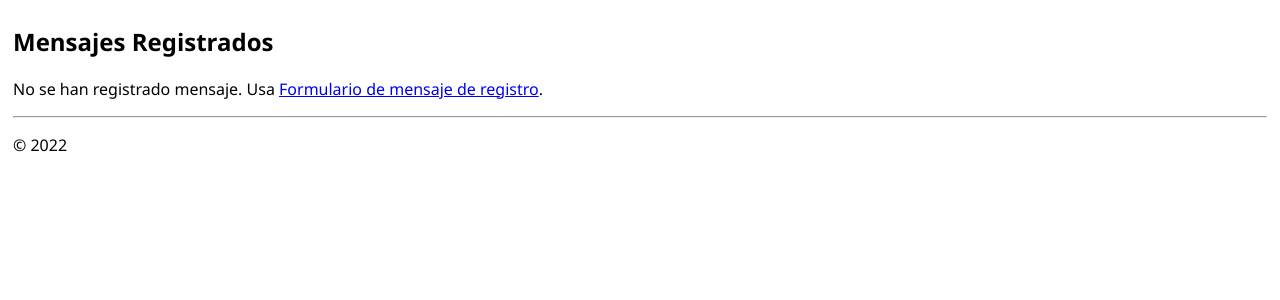
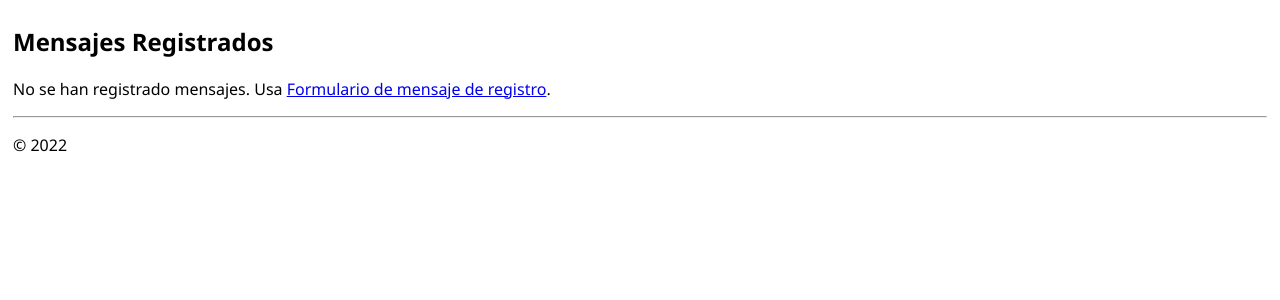
Before and after one commit to Ariadna-Elena/DemoDjango-Ariadna-Elena, a Django app: page / in a window 1280 px wide. Shown: the part 47-347 px from the top of the page. Run offline with Django 3.2, Linux system fonts and the light colour scheme; data that the repository does not hold is empty.

Commit message:
Demo Ariadna

```diff
--- a/hello/templates/hello/home.html
+++ b/hello/templates/hello/home.html
@@ -27,6 +27,6 @@
             </tbody>
         </table>
     {% else %}
-        <p>No se han registrado mensaje. Usa <a href="{% url 'log' %}">Formulario de mensaje de registro</a>.</p>
+        <p>No se han registrado mensajes. Usa <a href="{% url 'log' %}">Formulario de mensaje de registro</a>.</p>
     {% endif %}
 {% endblock %}
```
